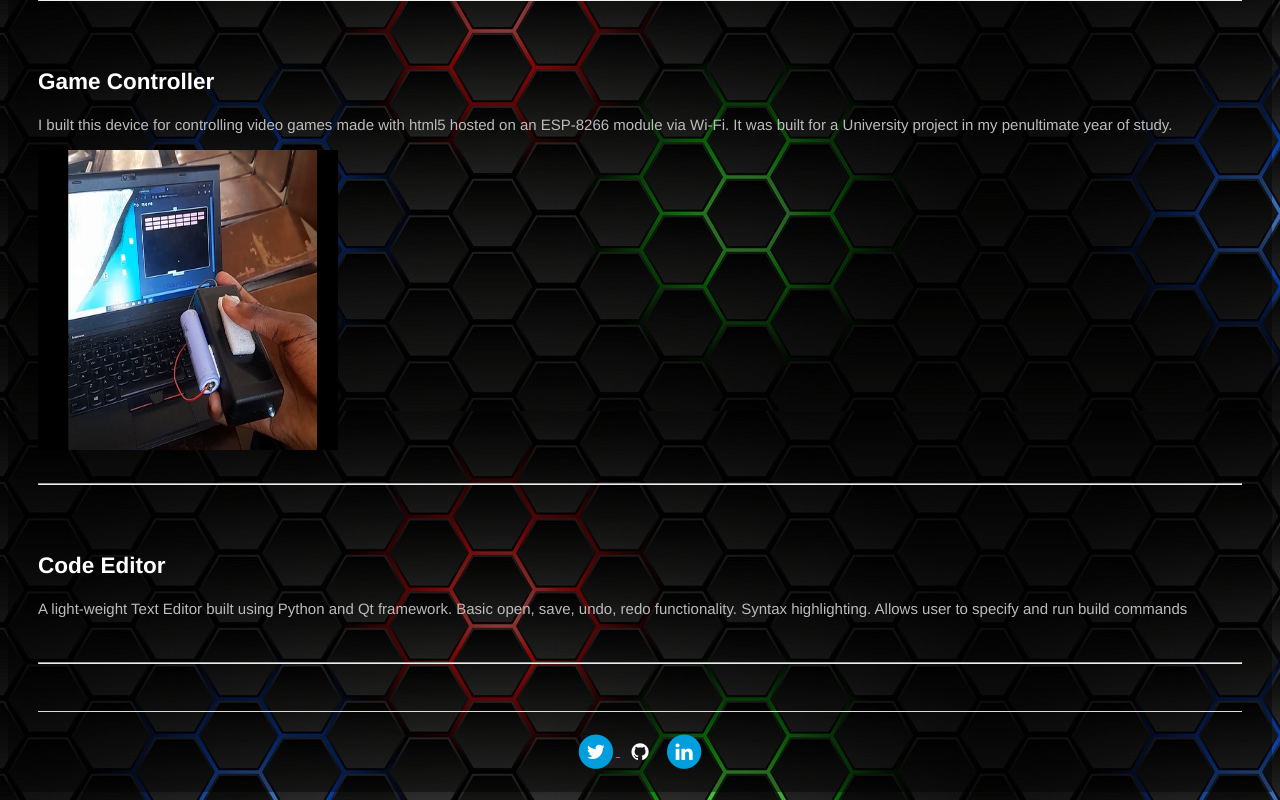
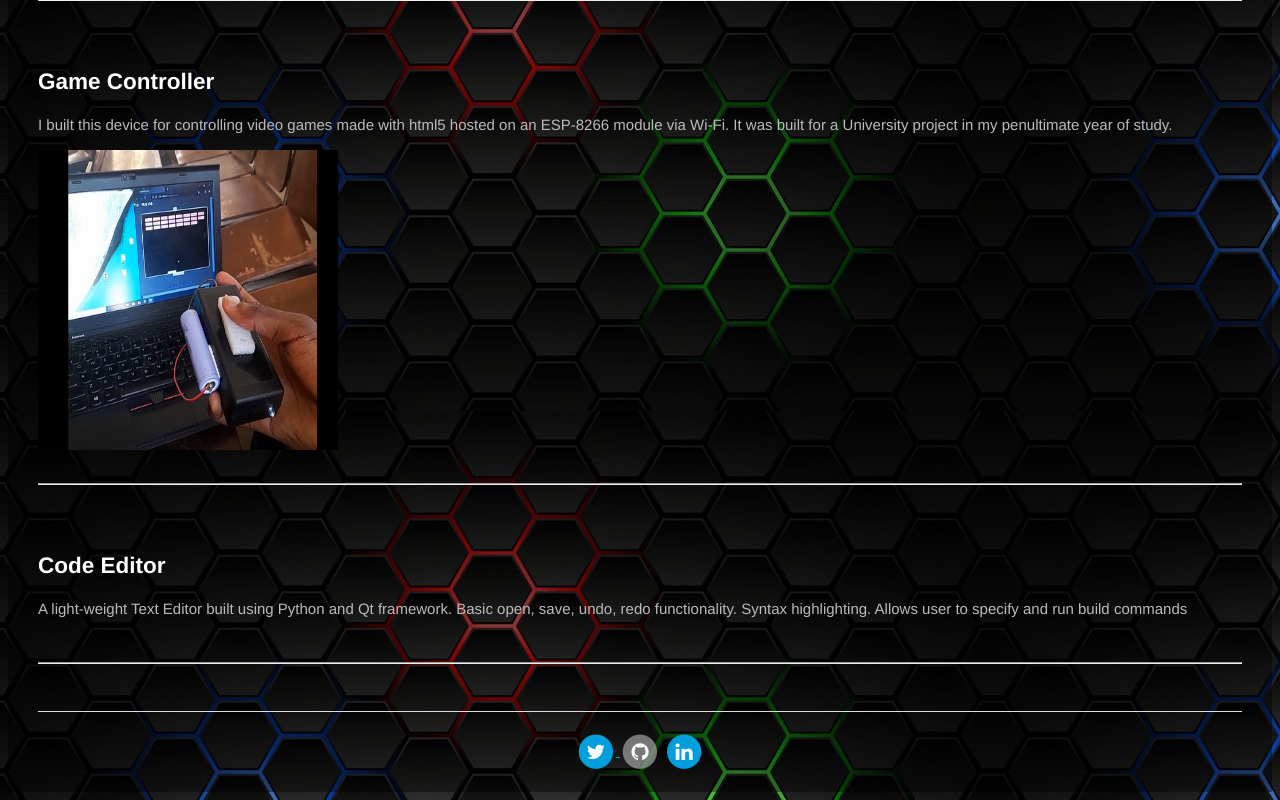
Before and after one commit to nahiim/nahiim.github.io, a plain HTML site: page index.html in a window 1280 px wide. In both pictures the pointer is over the link 642 px from the left and 2124 px from the top of the page. Shown: the part 1374-2174 px from the top of the page. Drawn offline with Linux system fonts and the light colour scheme.

Commit message:
Update style.css

```diff
--- a/style.css
+++ b/style.css
@@ -207,7 +207,7 @@ a.icons:hover
 }
 
 .github-bg:hover {
-  color: #0000;
+  color: #bbb9;
 }
 
 .linkedin-bg {
```
